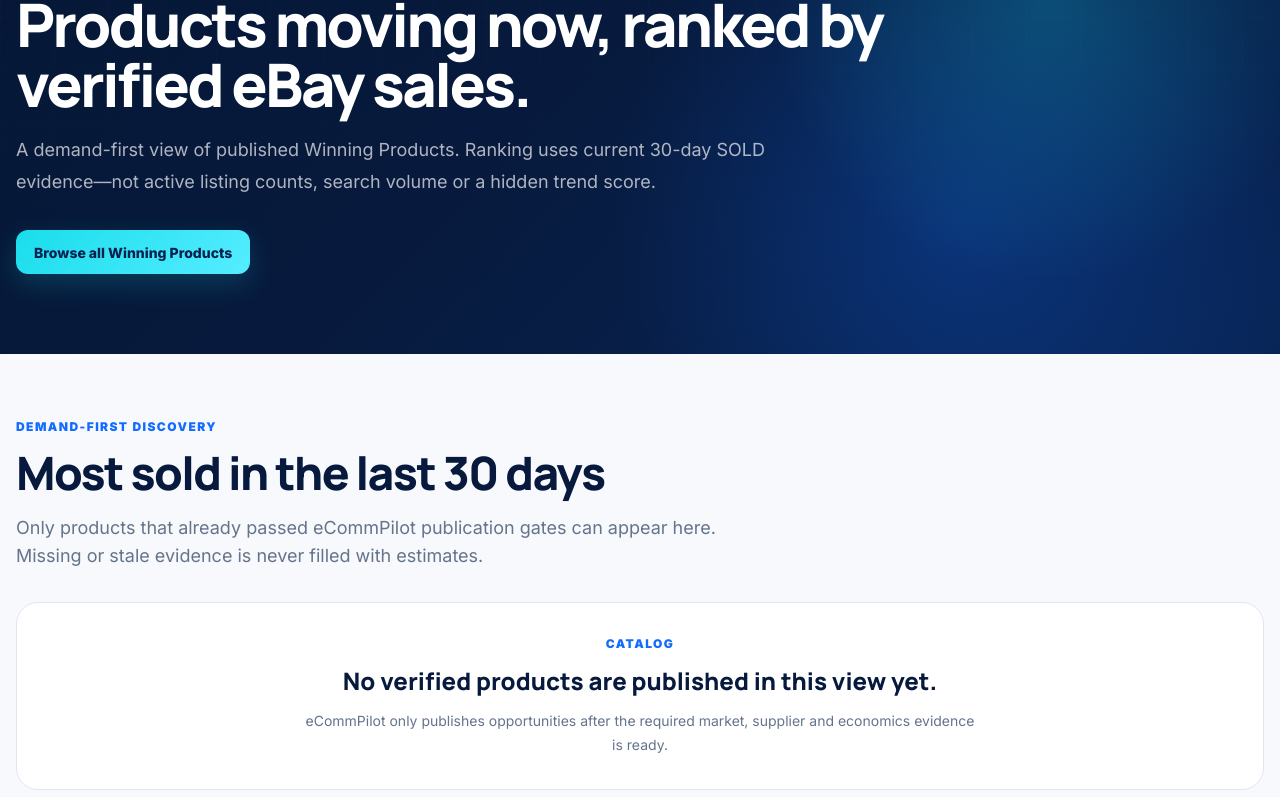
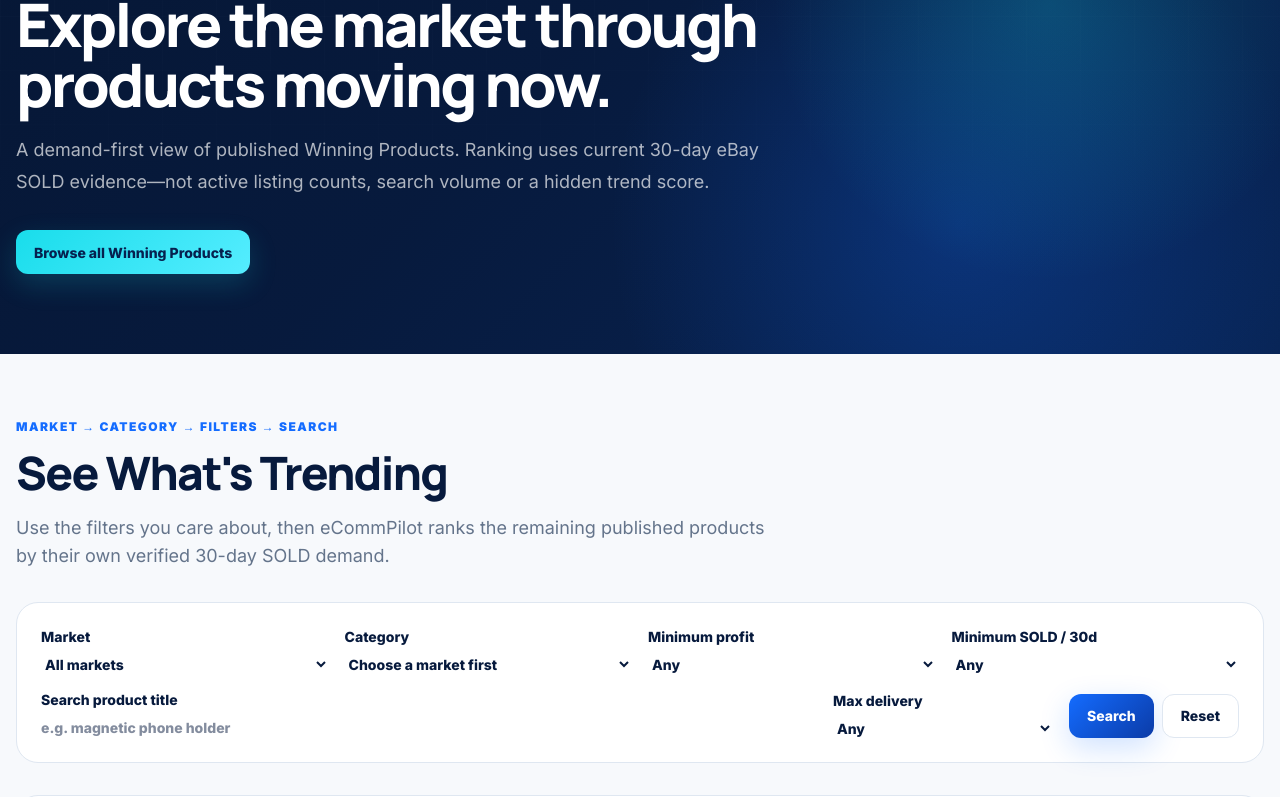
Before and after one commit to ponzey717/ecommpilot-main, a Next.js app: page /whats-trending in a window 1280 px wide. Shown: the part 219-1016 px from the top of the page. Built offline with nearby package versions, Linux system fonts and the light colour scheme.

Commit message:
feat: add market category filter search to public Trending

```diff
--- a/src/app/whats-trending/page.tsx
+++ b/src/app/whats-trending/page.tsx
@@ -5,23 +5,57 @@ import { PageHero } from "@/components/site/page-hero";
 import { PageShell } from "@/components/site/page-shell";
 import { SectionHeading } from "@/components/ui/section-heading";
 import { routes } from "@/config/routes";
+import {
+  publicDeliveryThresholds,
+  publicProfitBands,
+  publicSalesThresholds,
+} from "@/lib/catalog-filters";
+import {
+  getPublicCategories,
+  getPublicMarketsWithFallback,
+  type PublicMarket,
+} from "@/lib/api/public-catalog";
 import { buildMetadata } from "@/lib/seo/metadata";
 
 export const metadata: Metadata = buildMetadata({
   title: "What's Trending on eBay | eCommPilot",
   description:
-    "See currently published eCommPilot product opportunities ranked by verified 30-day eBay sold demand across the US, UK and Australia.",
+    "Explore currently published eCommPilot product opportunities ranked by verified 30-day eBay SOLD demand across the US, UK and Australia.",
   path: "/whats-trending",
 });
 
-export default function WhatsTrendingPage() {
+function one(value: string | string[] | undefined): string {
+  return typeof value === "string" ? value.trim() : "";
+}
+
+function allowedNumber(value: string, allowed: readonly number[]): number | undefined {
+  const parsed = Number(value);
+  return allowed.includes(parsed) ? parsed : undefined;
+}
+
+export default async function WhatsTrendingPage({
+  searchParams,
+}: {
+  searchParams: Promise<Record<string, string | string[] | undefined>>;
+}) {
+  const params = await searchParams;
+  const markets = (await getPublicMarketsWithFallback()).filter((item) => item.active);
+  const marketCode = one(params.market).toUpperCase();
+  const market = markets.find((item) => item.code === marketCode) as PublicMarket | undefined;
+  const categories = market ? (await getPublicCategories({ market: market.code })) ?? [] : [];
+  const category = one(params.category);
+  const search = one(params.search).slice(0, 120);
+  const profit = allowedNumber(one(params.profit), publicProfitBands);
+  const sales = allowedNumber(one(params.sales), publicSalesThresholds);
+  const delivery = allowedNumber(one(params.delivery), publicDeliveryThresholds);
+
   return (
     <PageShell darkHeader>
       <PageHero
         eyebrow="What's Trending"
-        badge="30-day sold demand"
-        title="Products moving now, ranked by verified eBay sales."
-        description="A demand-first view of published Winning Products. Ranking uses current 30-day SOLD evidence—not active listing counts, search volume or a hidden trend score."
+        badge="30-day SOLD demand"
+        title="Explore the market through products moving now."
+        description="A demand-first view of published Winning Products. Ranking uses current 30-day eBay SOLD evidence—not active listing counts, search volume or a hidden trend score."
         actions={
           <Link href={routes.winningProducts} className="button button-cyan">
             Browse all Winning Products
@@ -31,16 +65,107 @@ export default function WhatsTrendingPage() {
       <section className="py-12 md:py-16">
         <div className="site-container">
           <SectionHeading
-            eyebrow="Demand-first discovery"
-            title="Most sold in the last 30 days"
-            description="Only products that already passed eCommPilot publication gates can appear here. Missing or stale evidence is never filled with estimates."
+            eyebrow="Market → Category → Filters → Search"
+            title="See What's Trending"
+            description="Use the filters you care about, then eCommPilot ranks the remaining published products by their own verified 30-day SOLD demand."
           />
+
+          <form method="get" action="/whats-trending" className="feature-card mt-8 grid gap-4">
+            <div className="grid gap-4 md:grid-cols-2 xl:grid-cols-4">
+              <label className="grid gap-2 text-sm font-extrabold text-[var(--navy)]">
+                Market
+                <select name="market" defaultValue={market?.code ?? ""} className="catalog-input">
+                  <option value="">All markets</option>
+                  {markets.map((item) => (
+                    <option value={item.code} key={item.code}>{item.code} · {item.name}</option>
+                  ))}
+                </select>
+              </label>
+
+              <label className="grid gap-2 text-sm font-extrabold text-[var(--navy)]">
+                Category
+                <select
+                  name="category"
+                  defaultValue={category}
+                  className="catalog-input"
+                  disabled={!market}
+                >
+                  <option value="">{market ? "All published categories" : "Choose a market first"}</option>
+                  {categories.map((item) => (
+                    <option value={item.slug} key={item.id}>
+                      {item.name} · {item.publishedProductCount}
+                    </option>
+                  ))}
+                </select>
+              </label>
+
+              <label className="grid gap-2 text-sm font-extrabold text-[var(--navy)]">
+                Minimum profit
+                <select name="profit" defaultValue={profit ?? ""} className="catalog-input">
+                  <option value="">Any</option>
+                  {publicProfitBands.map((value) => (
+                    <option value={value} key={value}>{value}%+</option>
+                  ))}
+                </select>
+              </label>
+
+              <label className="grid gap-2 text-sm font-extrabold text-[var(--navy)]">
+                Minimum SOLD / 30d
+                <select name="sales" defaultValue={sales ?? ""} className="catalog-input">
+                  <option value="">Any</option>
+                  {publicSalesThresholds.map((value) => (
+                    <option value={value} key={value}>{value}+</option>
+                  ))}
+                </select>
+              </label>
+            </div>
+
+            <div className="grid gap-4 md:grid-cols-[1fr_220px_auto] md:items-end">
+              <label className="grid gap-2 text-sm font-extrabold text-[var(--navy)]">
+                Search product title
+                <input
+                  name="search"
+                  type="search"
+                  defaultValue={search}
+                  maxLength={120}
+                  placeholder="e.g. magnetic phone holder"
+                  className="catalog-input"
+                />
+              </label>
+
+              <label className="grid gap-2 text-sm font-extrabold text-[var(--navy)]">
+                Max delivery
+                <select name="delivery" defaultValue={delivery ?? ""} className="catalog-input">
+                  <option value="">Any</option>
+                  {publicDeliveryThresholds.map((value) => (
+                    <option value={value} key={value}>{value} days</option>
+                  ))}
+                </select>
+              </label>
+
+              <div className="flex flex-wrap gap-2">
+                <button type="submit" className="button button-primary">Search</button>
+                <Link href={routes.trending} className="button button-secondary">Reset</Link>
+              </div>
+            </div>
+          </form>
+
           <div className="mt-8">
-            <CatalogProductGrid sort="most_sold" minimumSales30d={1} limit={24} />
+            <CatalogProductGrid
+              market={market?.code}
+              category={category || undefined}
+              minimumProfitBand={profit}
+              minimumSales30d={sales}
+              maximumDeliveryDays={delivery}
+              search={search || undefined}
+              sort="most_sold"
+              limit={24}
+            />
           </div>
+
           <div className="mt-10 rounded-[22px] border border-[var(--border)] bg-white p-6 text-sm leading-7 text-[var(--muted)]">
             <strong className="text-[var(--navy)]">How this differs from Winning Products:</strong>{" "}
-            Winning Products is the full published catalog. What&apos;s Trending is the same catalog viewed through recent sold demand first. It does not create a second product database or substitute active listings for sold evidence.
+            Winning Products is the full published catalog. What&apos;s Trending is the same catalog viewed through recent SOLD demand first. It does not create a second product database or substitute active listings for sold evidence.
           </div>
         </div>
       </section>
```
